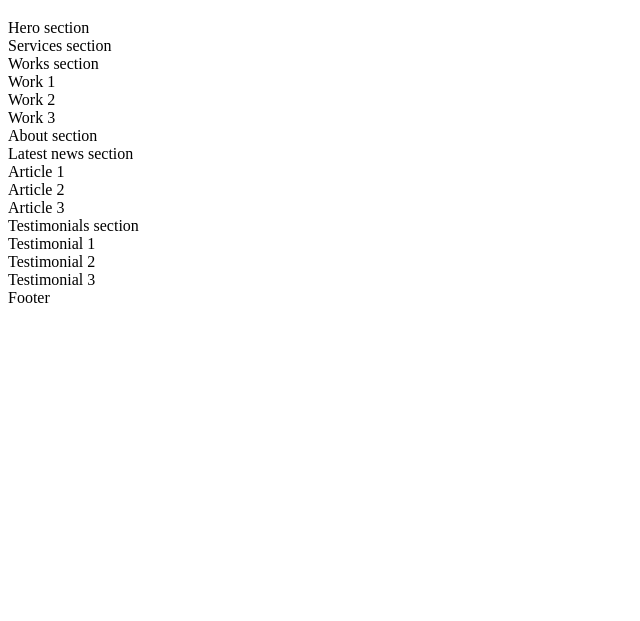
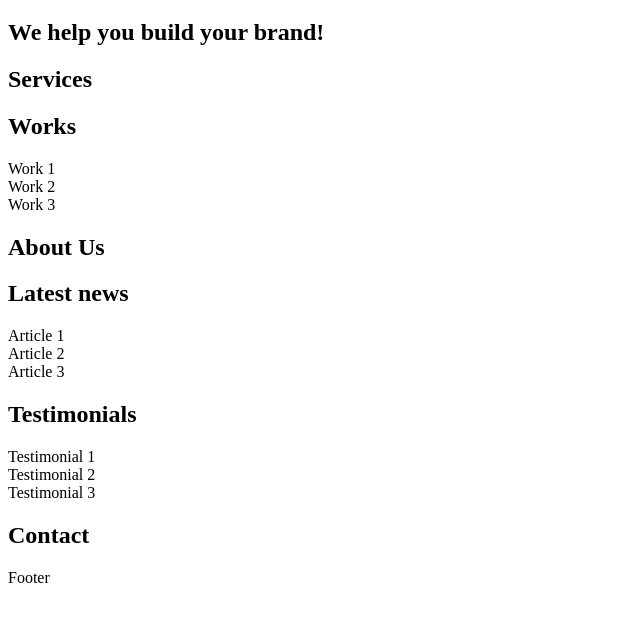
Before and after one commit to SoliraZ/holbertonschool-web_front_end, a plain HTML site: page html_advanced/9-index.html in a window 1280 px wide. Shown: the part 61-682 px from the top of the page, without its empty margins (0-640 px from the left). Drawn offline with Linux system fonts and the light colour scheme.

Commit message:
Refactor 9-index.html to improve section headings and structure

```diff
--- a/html_advanced/9-index.html
+++ b/html_advanced/9-index.html
@@ -15,11 +15,23 @@
             </nav>
         </header>
         <main>
-            <h1>Homepage</h1>
-            <section>Hero section</section>
-            <section>Services section</section>
+            <h1>
+                Homepage
+            </h1>
             <section>
-                Works section
+                <h2>
+                    We help you build your brand!
+                </h2>
+            </section>
+            <section>
+                <h2>
+                    Services
+                </h2>
+            </section>
+            <section>
+                <h2>
+                    Works
+                </h2>
                 <article>
                     Work 1
                 </article>
@@ -30,9 +42,15 @@
                     Work 3
                 </article>
             </section>
-            <section>About section</section>
             <section>
-                Latest news section
+                <h2>
+                    About Us
+                </h2>
+            </section>
+            <section>
+                <h2>
+                    Latest news
+                </h2>
                 <article>
                     Article 1
                 </article>
@@ -44,7 +62,9 @@
                 </article>
             </section>
             <section>
-                Testimonials section
+                <h2>
+                    Testimonials
+                </h2>
                 <article>
                     Testimonial 1
                 </article>
@@ -55,6 +75,11 @@
                     Testimonial 3
                 </article>
             </section>
+            <section>
+                <h2>
+                    Contact
+                </h2>
+            </section>
         </main>
         <footer>Footer</footer>
     </body>
```
